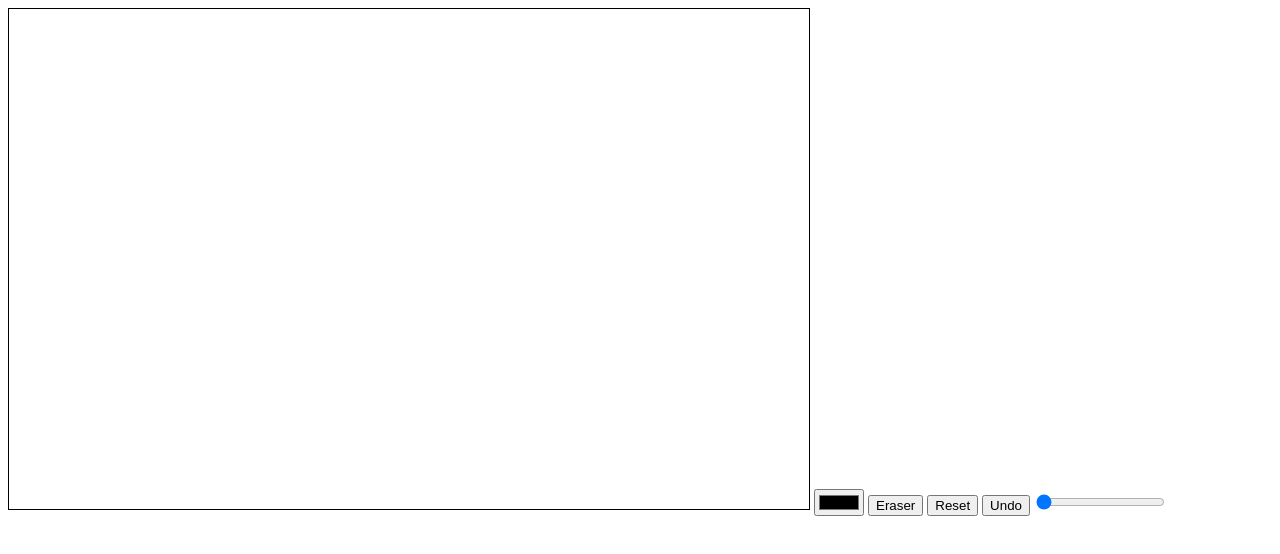
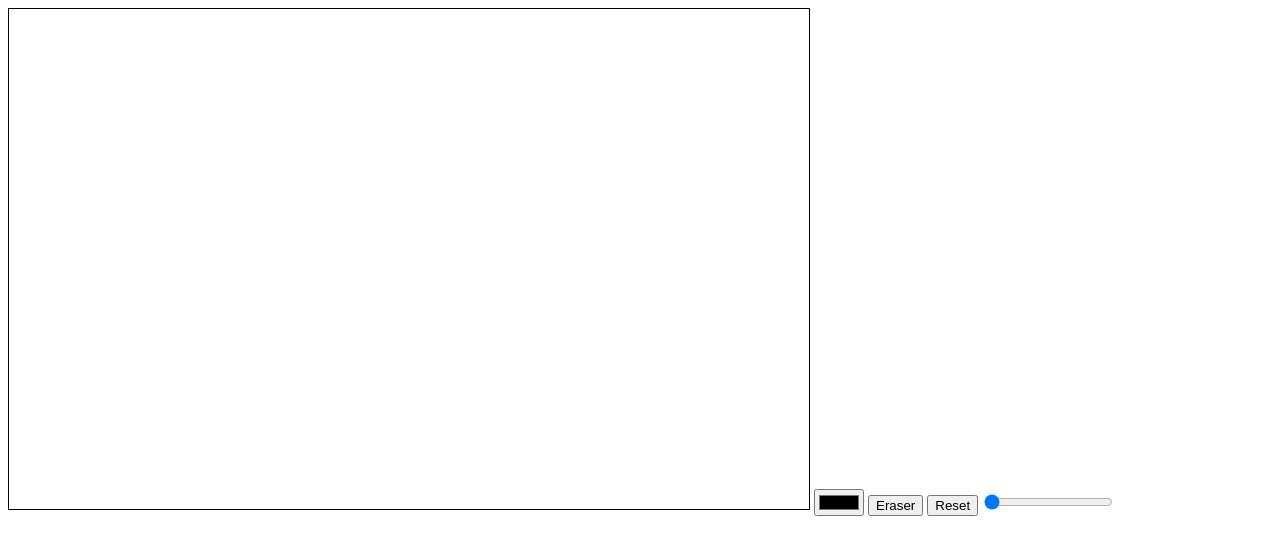
Before and after one commit to KylixMedusa/Drawingboard, a plain HTML site: page index.html in a window 1280 px wide. Drawn offline with Linux system fonts and the light colour scheme.

Commit message:
Update index.html

```diff
--- a/index.html
+++ b/index.html
@@ -17,7 +17,6 @@
         <input id="input--color" type="color">
         <button id="eraser">Eraser</button>
         <button id="reset">Reset</button>
-        <button id="undo">Undo</button>
         <input id="size" type="range" min="3" max="30" value="3">
         <script type="text/javascript" src="main.js"></script>
     </body>
```
